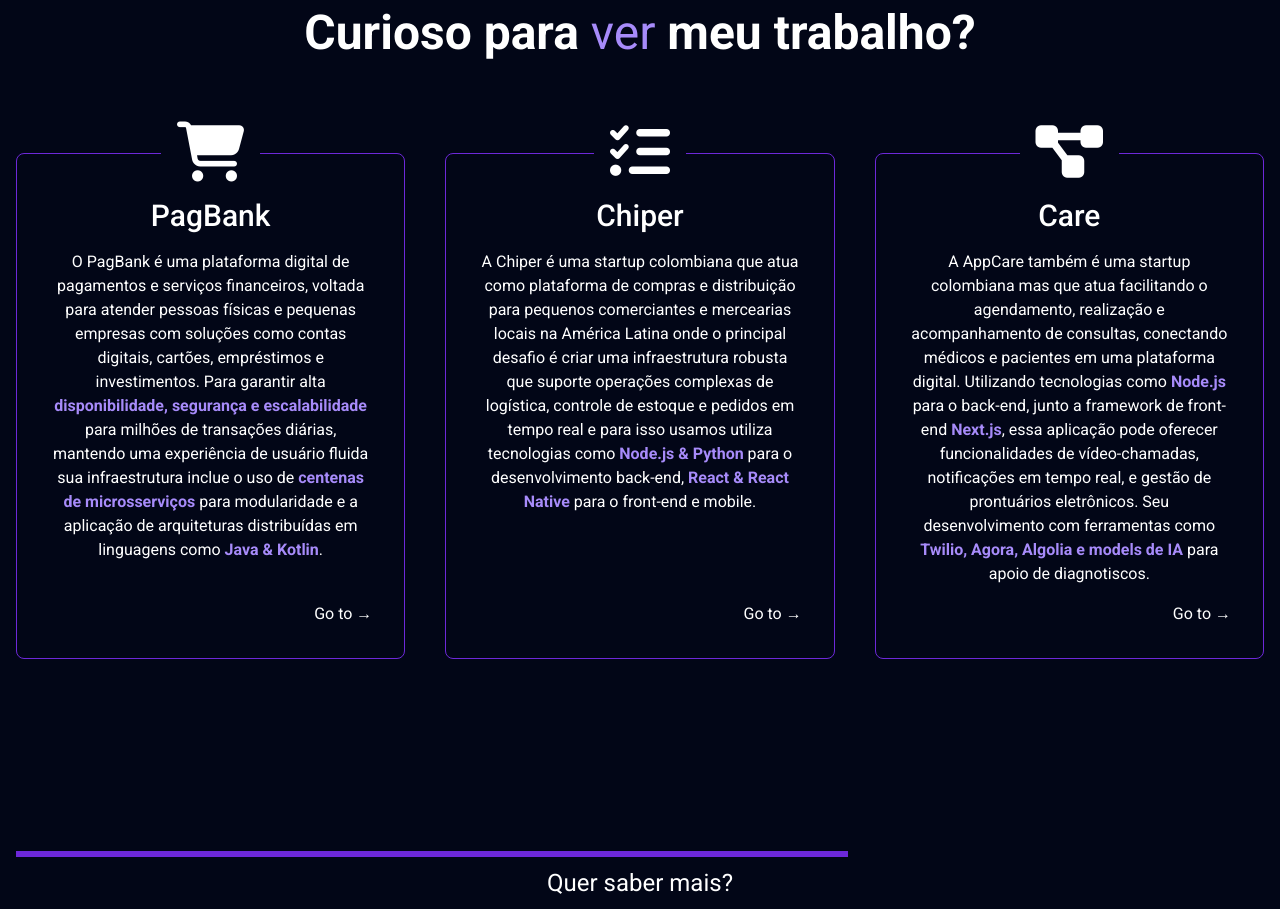
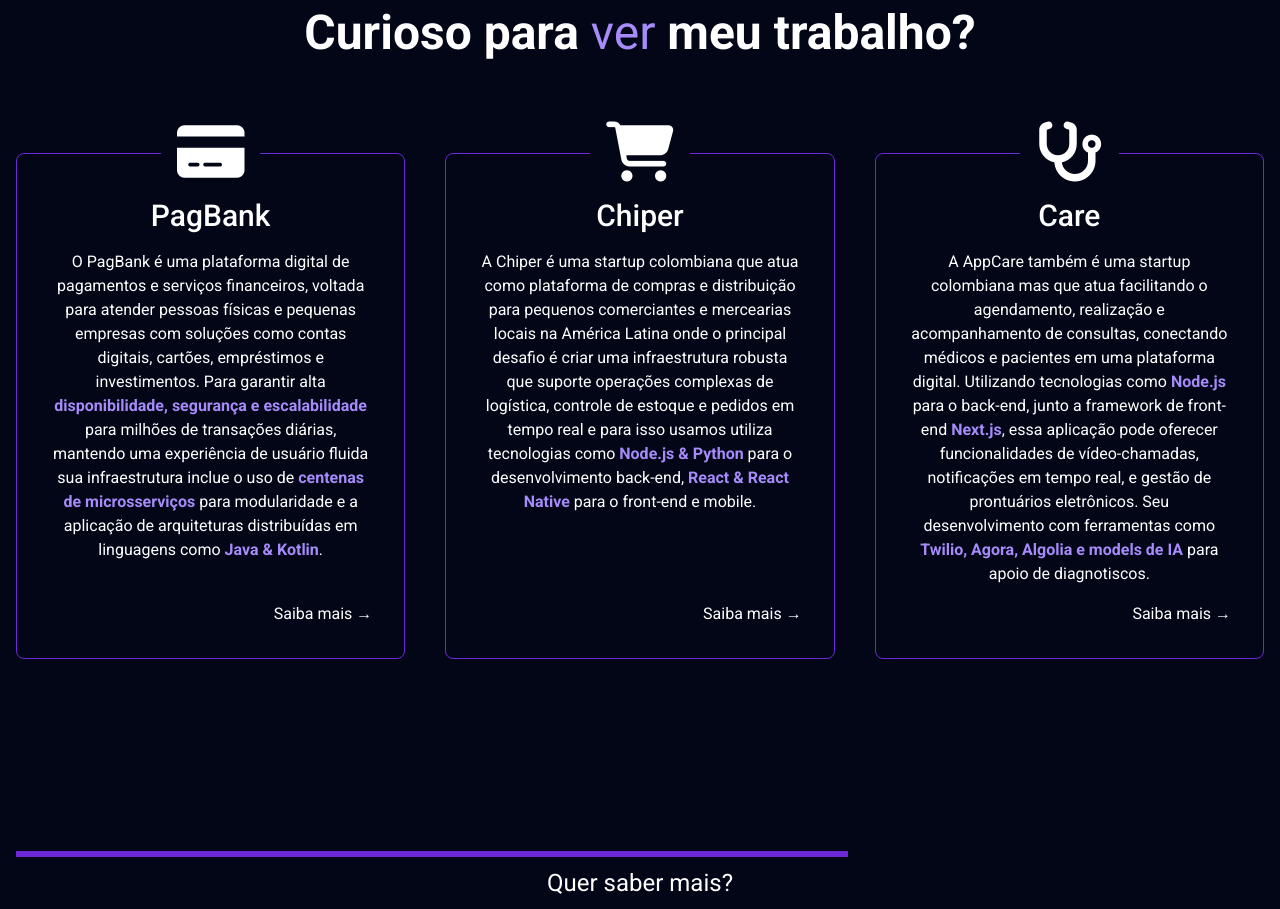
Before and after one commit to diego-alves/homepage, a SvelteKit app: page / in a window 1280 px wide. Shown: the part 804-1713 px from the top of the page. Built offline with nearby package versions, Linux system fonts and the light colour scheme.

Commit message:
fix: my work links and icons

```diff
--- a/src/components/Main.svelte
+++ b/src/components/Main.svelte
@@ -4,21 +4,18 @@
 	let steps = [
 		{
 			name: 'PagBank',
-			icon: 'fa-solid fa-cart-shopping',
-			description:
-				'PagBank is a a merchanising store created with Next.js, Commerce.js & Stripe! Commerce.js is a CMS for managing project and Stripe is used for all transaction handling.'
+			icon: 'fa-solid fa-credit-card',
+			href: 'https://pagbank.com'
 		},
 		{
 			name: 'Chiper',
-			icon: 'fa-solid fa-list-check',
-			description:
-				'Test for model robustness with customized test profiles and receive exhaustive reporting on the performance and potential vulnerabilities of your model.'
+			icon: 'fa-solid fa-cart-shopping',
+			href: 'https://chiper.co'
 		},
 		{
 			name: 'Care',
-			icon: 'fa-solid fa-diagram-project',
-			description:
-				'Augment your datasets with our filters and dataset manipulations to ensure your models are trained on the highest quality datasets (coming soon).'
+			icon: 'fa-solid fa-stethoscope',
+			href: 'https://appcare.com.co'
 		}
 	];
 
--- a/src/components/Step.svelte
+++ b/src/components/Step.svelte
@@ -5,22 +5,22 @@
 <a
 	href={step.href}
 	target="_blank"
-    class="p-4 sm:p-6 md:p-8 flex flex-col gap-4 rounded-lg border border-solid border-violet-700 text-center cursor-pointer group hover:border-violet-400 duration-200"
+	class="group flex cursor-pointer flex-col gap-4 rounded-lg border border-solid border-violet-700 p-4 text-center duration-200 hover:border-violet-400 sm:p-6 md:p-8"
 >
 	<div
-        class="bg-slate-950 grid place-items-center px-4 text-5xl md:text-6xl -mt-10 sm:-mt-12 md:-mt-14 lg:-mt-16 mx-auto duration-200"
+		class="mx-auto -mt-10 grid place-items-center bg-slate-950 px-4 text-5xl duration-200 sm:-mt-12 md:-mt-14 md:text-6xl lg:-mt-16"
 	>
 		<i class={step.icon} />
 	</div>
-    <h3 class="font-medium text-xl sm:text-2xl md:text-3xl">
+	<h3 class="text-xl font-medium sm:text-2xl md:text-3xl">
 		{step.name}
 	</h3>
 	<slot />
-    <div class="flex-1 flex justify-betweeen gap-4 items-end">
+	<div class="justify-betweeen flex flex-1 items-end gap-4">
 		<div
-            class="ml-auto cursor-pointer hover:text-slate-950 duration-200 relative after:absolute after:top-0 after:h-0 after:right-full after:bg-white after:w-full after:h-full after:duration-200 hover:after:translate-x-full after:z-[-1] overflow-hidden"
+			class="relative ml-auto cursor-pointer overflow-hidden duration-200 after:absolute after:right-full after:top-0 after:z-[-1] after:h-0 after:h-full after:w-full after:bg-white after:duration-200 hover:text-slate-950 hover:after:translate-x-full"
 		>
-            <p class="z-4">Go to &rarr;</p>
+			<p class="z-4">Saiba mais &rarr;</p>
 		</div>
 	</div>
 </a>
```
Lines whose indentation alone changed are shown as unchanged.
